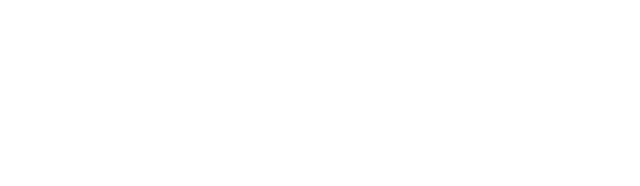
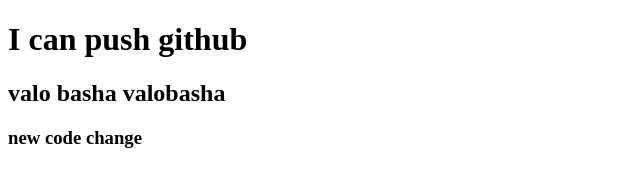
Before and after one commit to arminsultana05/my-second-repo, a plain HTML site: page index.html in a window 1280 px wide. Shown: the whole page, without its empty margins (0-640 px from the left). Drawn offline with Linux system fonts and the light colour scheme.

Commit message:
added headee

```diff
--- a/index.html
+++ b/index.html
@@ -9,6 +9,9 @@
 </head>
 
 <body>
+    <h1>I can push github</h1>
+    <h2>valo basha valobasha</h2>
+    <h3>new code change</h3>
 
 </body>
 
```
